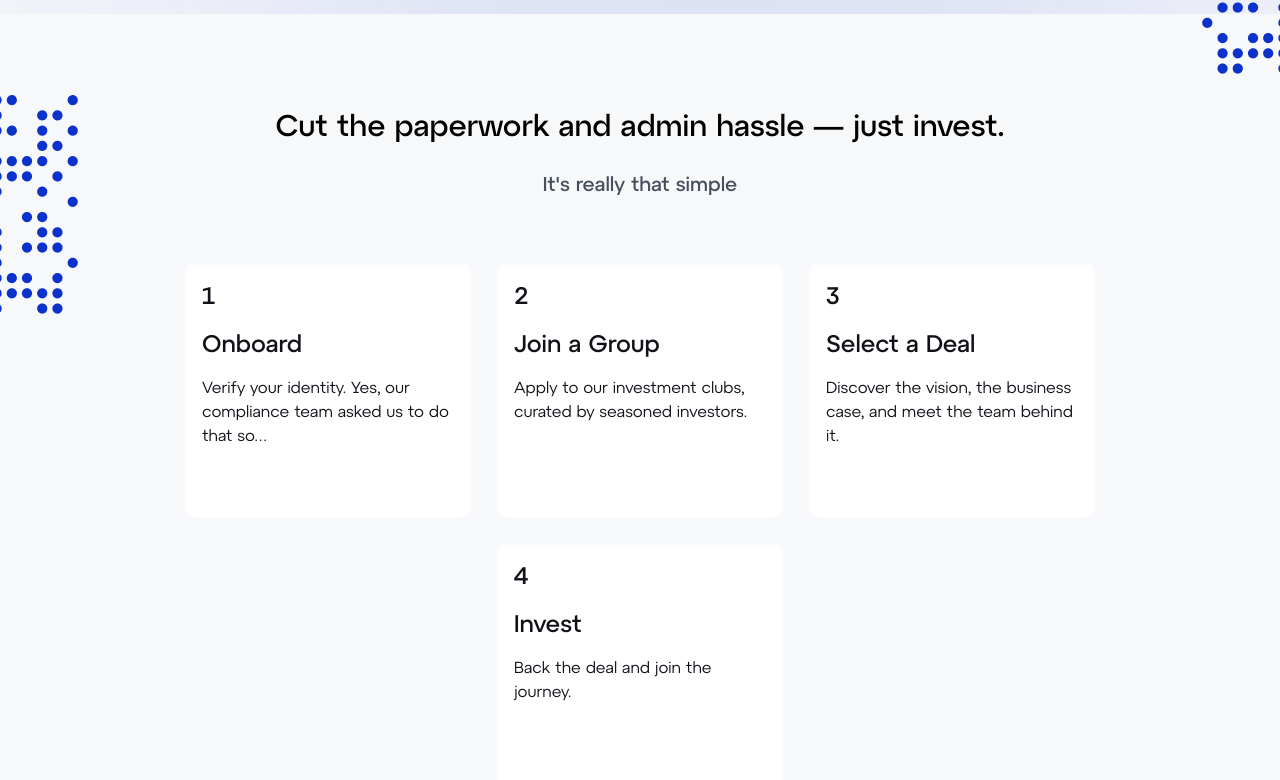
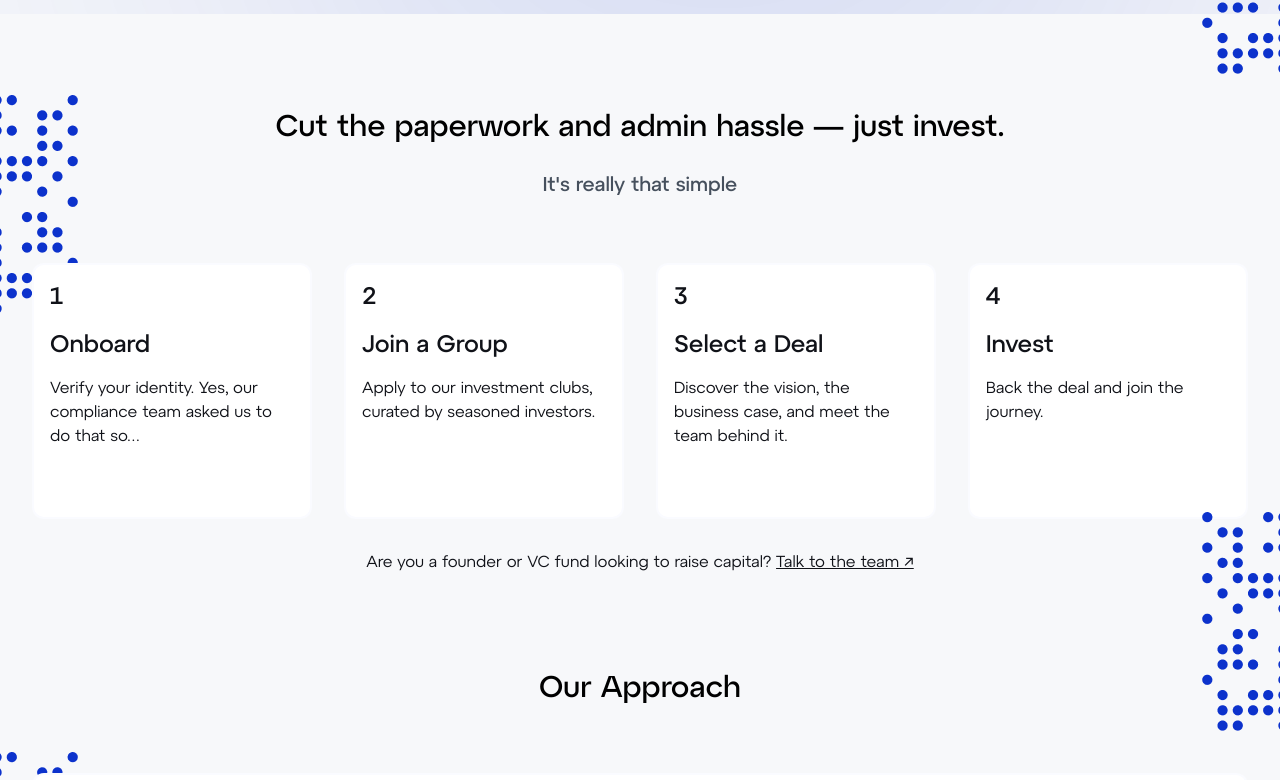
Before and after one commit to boulder-tech/Landing, a Next.js app: page / in a window 1280 px wide. Shown: the part 1713-2493 px from the top of the page. Built offline with nearby package versions, Linux system fonts and the light colour scheme.

Commit message:
fix:stepper padding

```diff
--- a/src/components/cards/stepper-card.tsx
+++ b/src/components/cards/stepper-card.tsx
@@ -7,7 +7,7 @@ interface Props {
 const StepCard = ({number, title, description}:Props) => {
 
     return(
-        <div className="flex flex-col items-start w-72 h-64 bg-[#FFFFFF] border-[#FAFBFF] border-2 rounded-xl p-4 gap-4 hover:shadow-xl duration-300 ease-in-out">
+        <div className="flex flex-col items-start w-full h-64 bg-[#FFFFFF] border-[#FAFBFF] border-2 rounded-xl p-4 gap-4 hover:shadow-xl duration-300 ease-in-out">
             <h1 className="md:text-2xl font-medium text-3xl 2xl:text-3xl">{number}</h1>
             <p className="md:text-2xl font-medium text-lg">{title}</p>
             <p>{description}</p>
--- a/src/components/sections/stepper-section.tsx
+++ b/src/components/sections/stepper-section.tsx
@@ -8,13 +8,13 @@ import dots from '../../../public/assets/landing-dots.png';
 const StepperSection = () => {
     return (
         <section className="w-full flex flex-col items-center justify-center relative main-padding py-24">
-            <div className="w-full flex flex-col items-center justify-center px-4 gap-16">
+            <div className="w-full flex flex-col items-center justify-center gap-16">
                 <div className="flex flex-col xl:gap-6 gap-4 justify-center items-center w-full text-center z-10">
                     <h1 className='font-atyp-display text-3xl 2xl:text-5xl font-light leading-tight text-black md:w-[800px]'>Cut the paperwork and admin hassle — just invest.</h1>
                     <h3 className="text-[#46505D] text-xl font-medium z-10 w-[440px]">{"It's really that simple"}</h3>
                 </div>
-                <div className='flex flex-col items-center justify-center gap-8 relative'>
-                    <div className="flex flex-wrap gap-6 items-center justify-center sm:columns-2">
+                <div className='flex flex-col items-center justify-center gap-8 w-full relative'>
+                    <div className="flex flex-wrap lg:flex-nowrap w-full gap-8 justify-center">
                         <StepCard number="1" title="Onboard" description="Verify your identity. Yes, our compliance team asked us to do that so…" />
                         <StepCard number="2" title="Join a Group" description="Apply to our investment clubs, curated by seasoned investors." />
                         <StepCard number="3" title="Select a Deal" description="Discover the vision, the business case, and meet the team behind it." />
```
